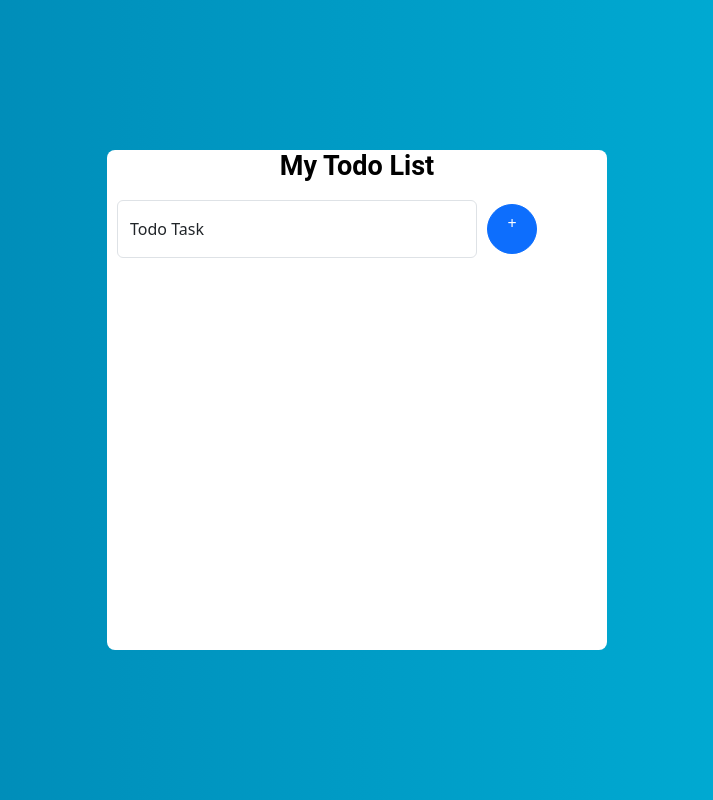
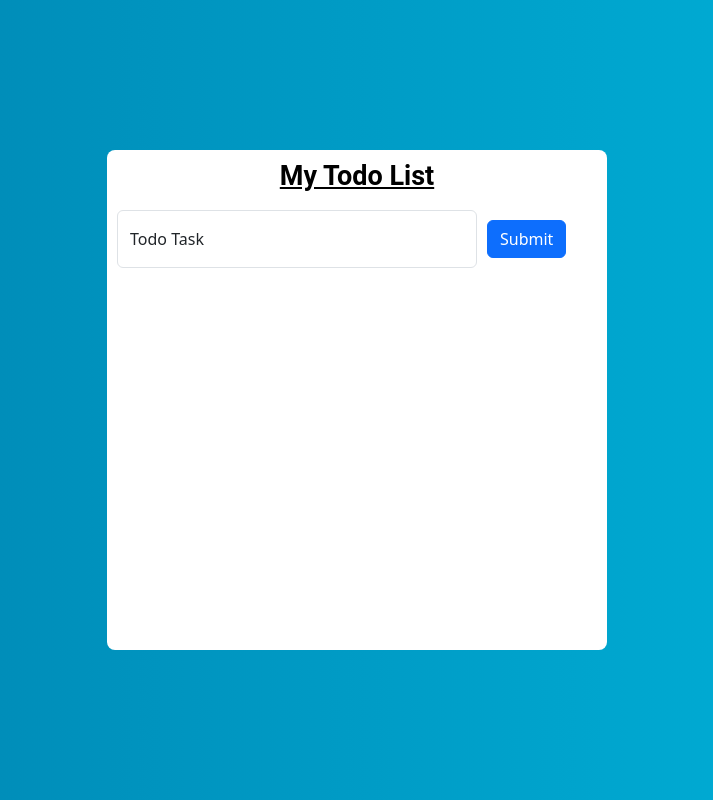
Before and after one commit to Sanjay-799/ReactJS-Todo-List, a React (Vite) app in the folder reactTodo/: page / in a window 1280 px wide. Shown: the whole page, without its empty margins (283-996 px from the left). Built offline with nearby package versions, Linux system fonts and the light colour scheme.

Commit message:
minor changes on styling and added an alert message

```diff
--- a/reactTodo/src/App.css
+++ b/reactTodo/src/App.css
@@ -10,6 +10,8 @@ height: 100vh;
   font-family: roboto;
   font-weight: bold;
   font-size: 27px;
+  text-decoration: underline;
+  margin-top: 10px;
 }
 .todo-list-mainDiv{
   background-color: white;
@@ -24,12 +26,6 @@ height: 100vh;
   align-items: center;
   column-gap: 10px;
   padding: 10px;
-}
-
-#add-button{
-  width: 50px;
-  height: 50px;
-  border-radius: 50%;
 }
 
 .task-list{
--- a/reactTodo/src/App.jsx
+++ b/reactTodo/src/App.jsx
@@ -13,12 +13,15 @@ function App() {
 
   }
 
-  function addTask(){
-    setMyTask(prev=>[...prev,newTask])
-    console.log(myTask)
-    setNewTask("")
+  function addTask() {
+  if (newTask.trim() === "") {
+    alert("Please enter a task before submitting.");
+    return;
+  }
+  setMyTask(prev => [...prev, newTask]);
+  setNewTask("");
+}
 
-  }
 
   function deleteTask(taskName){
     let afterDeletionTask=myTask.filter(x=>x!=taskName)
@@ -42,7 +45,7 @@ function App() {
             </div>
             <buttom className="btn btn-primary" id='add-button' onClick={()=>{
               addTask()
-            }}>+</buttom>
+            }}>Submit</buttom>
           </div>
 
 
```
